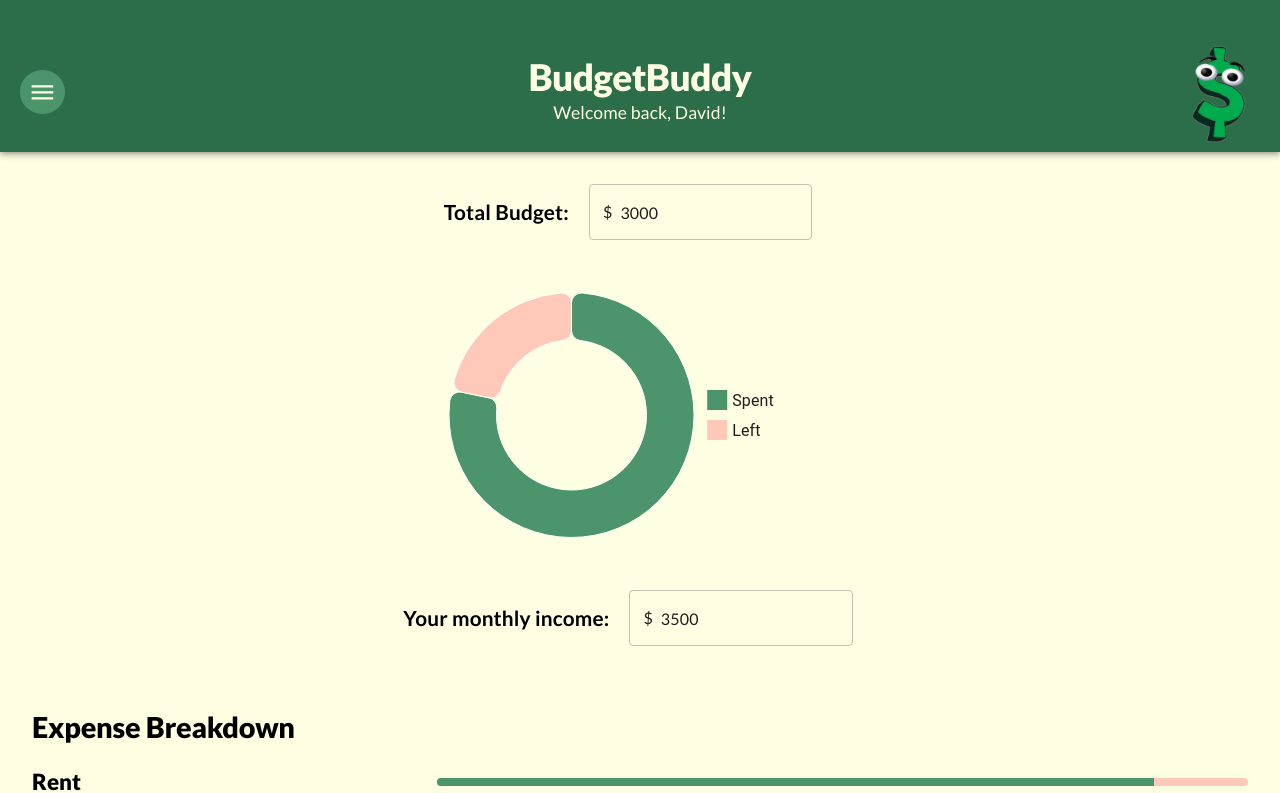
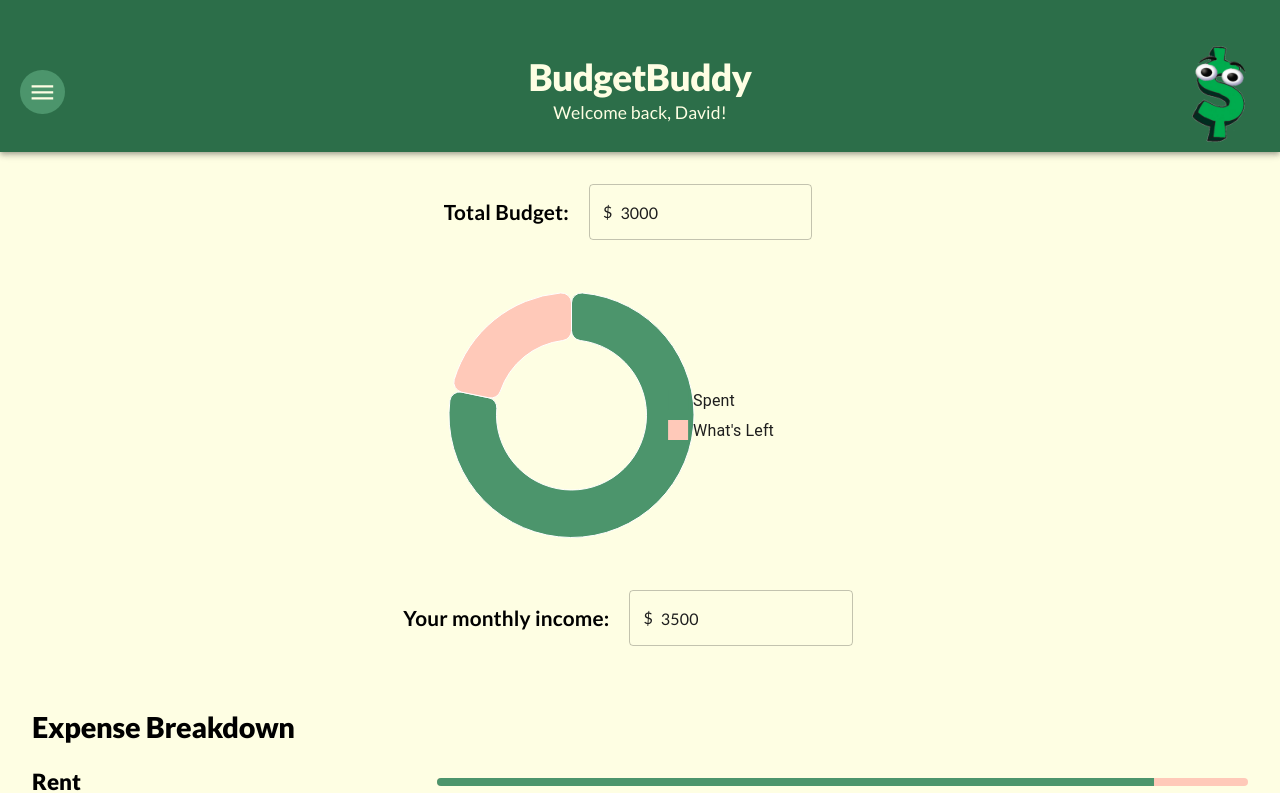
Before and after one commit to 392-f23/BudgetBuddy, a React (Vite) app: page / in a window 1280 px wide. Shown: the top 793 px of the page. Built offline with nearby package versions, Linux system fonts and the light colour scheme.

Commit message:
Started working on the data change

```diff
--- a/src/components/Chart.jsx
+++ b/src/components/Chart.jsx
@@ -1,4 +1,3 @@
-import { useState, useEffect } from "react";
 import { PieChart } from "@mui/x-charts/PieChart";
 import { useDrawingArea } from "@mui/x-charts/hooks";
 import { styled } from "@mui/material/styles";
@@ -10,9 +9,7 @@ import {
   InputAdornment,
 } from "@mui/material";
 
-const Chart = ({ budget, expenses }) => {
-  const [totalExpen, setTotalExpen] = useState(0);
-  const [currBudget, setCurrBudget] = useState(budget);
+const Chart = ({ budget, setMonthlyBudget, totalExpenses }) => {
   const theme = useTheme();
 
   const StyledText = styled("text")(({ theme }) => ({
@@ -35,22 +32,6 @@ const Chart = ({ budget, expenses }) => {
     );
   }
 
-  useEffect(() => {
-    const init = () => {
-      let tempTotalExpen = 0;
-
-      Object.entries(expenses).map((expense) => {
-        const [_, breakdown] = expense;
-        const { total } = breakdown;
-        tempTotalExpen += total;
-      });
-
-      setTotalExpen(tempTotalExpen);
-    };
-
-    init();
-  }, []);
-
   return (
     <Box sx={{ textAlign: "center" }}>
       <Box sx={{ display: "flex", justifyContent: "center" }}>
@@ -66,8 +47,8 @@ const Chart = ({ budget, expenses }) => {
           Total Budget:
         </Typography>
         <TextField
-          defaultValue={currBudget}
-          onChange={(event) => setCurrBudget(event.target.value)}
+          defaultValue={budget}
+          onChange={(event) => setMonthlyBudget(event.target.value)}
           InputProps={{
             startAdornment: <InputAdornment position="start">$</InputAdornment>,
           }}
@@ -78,8 +59,8 @@ const Chart = ({ budget, expenses }) => {
         series={[
           {
             data: [
-              { id: 0, value: totalExpen, label: "Spent" },
-              { id: 1, value: currBudget - totalExpen, label: "Left" },
+              { id: 0, value: totalExpenses, label: "Spent" },
+              { id: 1, value: budget - totalExpenses, label: "What's Left" },
             ],
             innerRadius: 75,
             cornerRadius: 10,
--- a/src/components/ChartSection.jsx
+++ b/src/components/ChartSection.jsx
@@ -2,7 +2,7 @@ import { useState } from "react";
 import { Box, Typography, TextField, InputAdornment } from "@mui/material";
 import Chart from "./Chart";
 
-const ChartSection = ({ income, budget, expenses }) => {
+const ChartSection = ({ income, budget, setMonthlyBudget, totalExpenses }) => {
   const [currentIncome, setCurrentIncome] = useState(income);
 
   return (
@@ -18,7 +18,11 @@ const ChartSection = ({ income, budget, expenses }) => {
       <Box
         sx={{ display: "flex", justifyContent: "center", alignItems: "center" }}
       >
-        <Chart budget={budget} expenses={expenses} />
+        <Chart
+          budget={budget}
+          setMonthlyBudget={setMonthlyBudget}
+          totalExpenses={totalExpenses}
+        />
       </Box>
       <Box sx={{ display: "flex", justifyContent: "center" }}>
         <Typography
--- a/src/components/ExpenseBreakdown.jsx
+++ b/src/components/ExpenseBreakdown.jsx
@@ -1,7 +1,7 @@
 import { Box, Grid, LinearProgress, Typography, useTheme } from "@mui/material";
 import Expense from "./Expense";
 
-const ExpenseBreakdown = ({ expense }) => {
+const ExpenseBreakdown = ({ expense, handleExpensesStateChange }) => {
   const theme = useTheme();
 
   return (
--- a/src/components/ExpenseSection.jsx
+++ b/src/components/ExpenseSection.jsx
@@ -1,10 +1,8 @@
 import { useState, useEffect } from "react";
 import ExpenseBreakdown from "./ExpenseBreakdown.jsx";
-import { dummyData } from "../assets/dummy_data.js";
 import { Box, Typography } from "@mui/material";
 
-const ExpenseSection = () => {
-  const { Expenses: expenses, Budget: budgets } = dummyData;
+const ExpenseSection = ({ expenses, handleExpensesStateChange, budgets }) => {
   const [state, setState] = useState([]);
 
   useEffect(() => {
@@ -21,7 +19,7 @@ const ExpenseSection = () => {
     };
 
     initialize();
-  }, []);
+  }, [expenses]);
 
   return (
     <Box sx={{ padding: "32px" }}>
--- a/src/pages/HomePage.jsx
+++ b/src/pages/HomePage.jsx
@@ -1,17 +1,46 @@
+import { useState, useEffect } from "react";
 import ChartSection from "../components/ChartSection";
 import ExpenseSection from "../components/ExpenseSection";
 // Temp import dummy data
 import { dummyData } from "../assets/dummy_data";
 
 function HomePage() {
+  const { Income, Budget, Expenses } = dummyData;
+  const { Monthly } = Budget;
+
+  const [monthlyBudget, setMonthlyBudget] = useState(Monthly);
+  const [totalExpenses, setTotalExpenses] = useState(0);
+  const [expensesState, setExpensesState] = useState(Expenses);
+
+  useEffect(() => {
+    const init = () => {
+      let tempTotalExpen = 0;
+
+      Object.entries(Expenses).map((expense) => {
+        const [_, breakdown] = expense;
+        const { total } = breakdown;
+        tempTotalExpen += total;
+      });
+
+      setTotalExpenses(tempTotalExpen);
+    };
+
+    init();
+  }, [expensesState]);
+
   return (
     <>
       <ChartSection
-        budget={dummyData["Budget"]["Monthly"]}
-        income={dummyData.Income}
-        expenses={dummyData.Expenses}
+        budget={monthlyBudget}
+        income={Income}
+        setMonthlyBudget={setMonthlyBudget}
+        totalExpenses={totalExpenses}
       />
-      <ExpenseSection />
+      <ExpenseSection
+        expenses={expensesState}
+        handleExpensesStateChange={setExpensesState}
+        budgets={Budget}
+      />
     </>
   );
 }
```
